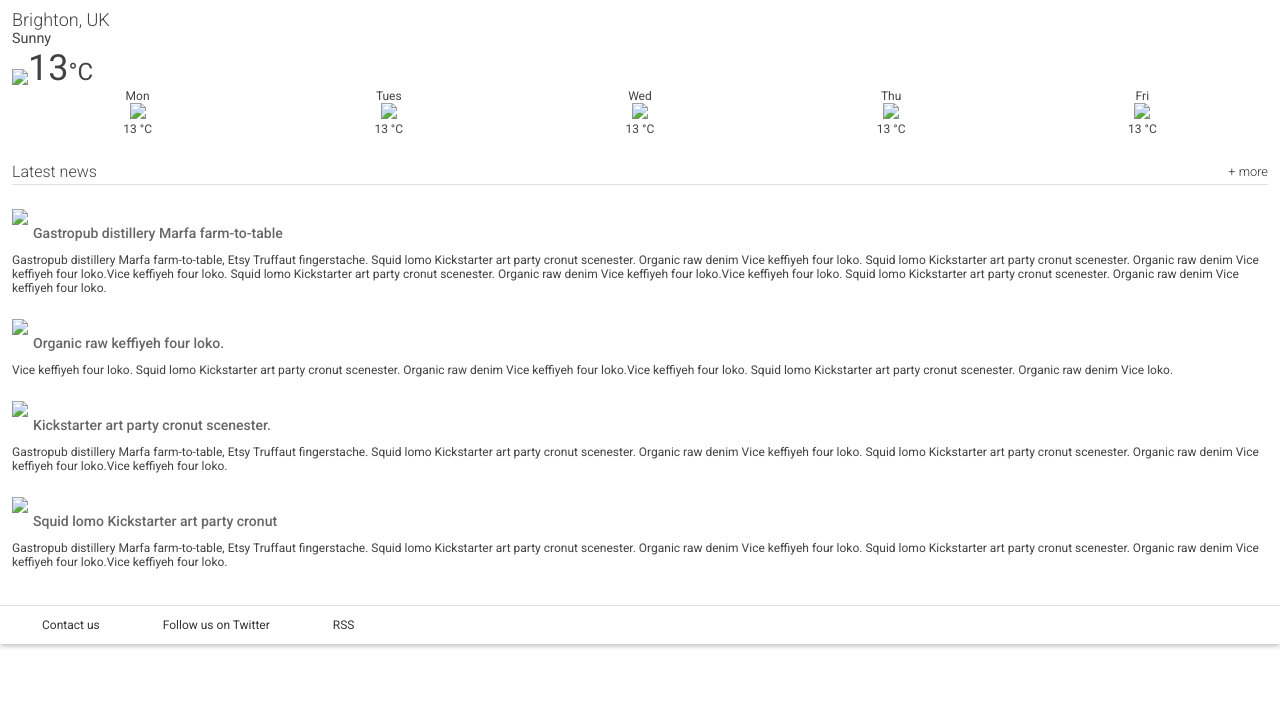
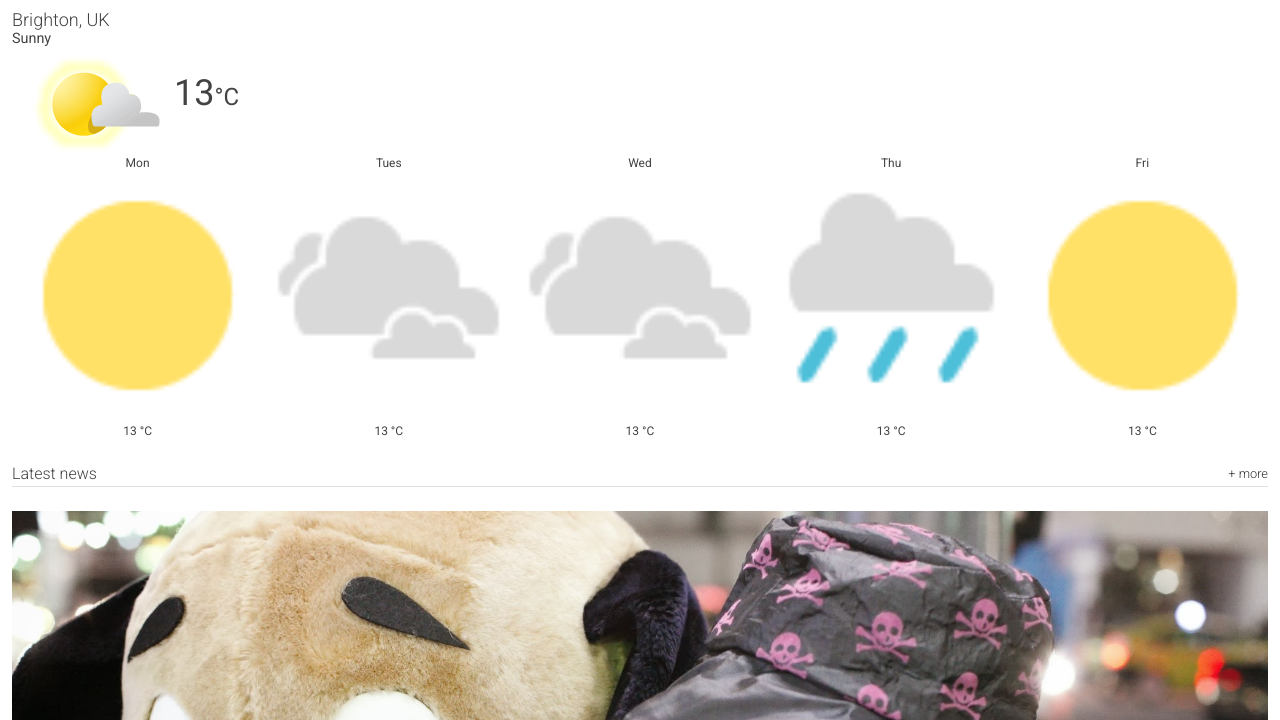
Before and after one commit to plainvaingirl/plainvaingirl.github.io, a plain HTML site: page rwd/index.html in a window 1280 px wide. Shown: the part 1020-1740 px from the top of the page. Before the commit the page ends 1670 px from the top, so only its background shows below. Drawn offline with Linux system fonts and the light colour scheme.

Commit message:
relativity

```diff
--- a/rwd/index.html
+++ b/rwd/index.html
@@ -12,7 +12,7 @@
 
     <header class="header">
       <div class="header__inner">
-        <img class="header__logo" src="rwd/images/city.png">
+        <img class="header__logo" src="images/city.png">
         <h1 class="header__title">
           The Brighton Times
         </h1>
@@ -110,28 +110,28 @@
           <span class="weather__location">Brighton, UK</span>
           <span class="weather__desc">Sunny</span>
           <span class="weather__today">
-          <img class="weather__today__image" src="rwd/images/weather.png"><span class="weather__today__temp">13</span><span class="weather__today__deg">&deg;C</span>
+          <img class="weather__today__image" src="images/weather.png"><span class="weather__today__temp">13</span><span class="weather__today__deg">&deg;C</span>
           </span>
           <ul class="weather__next">
             <li class="weather__next__item">
               <span>Mon</span>
-              <img class="weather__next__image" src="rwd/images/sunny.png">
+              <img class="weather__next__image" src="images/sunny.png">
               <span>13 &deg;C</span>
             </li><li class="weather__next__item">
               <span>Tues</span>
-              <img class="weather__next__image" src="rwd/images/cloudy.png">
+              <img class="weather__next__image" src="images/cloudy.png">
               <span>13 &deg;C</span>
             </li><li class="weather__next__item">
               <span>Wed</span>
-              <img class="weather__next__image" src="rwd/images/cloudy.png">
+              <img class="weather__next__image" src="images/cloudy.png">
               <span>13 &deg;C</span>
             </li><li class="weather__next__item">
               <span>Thu</span>
-              <img class="weather__next__image" src="rwd/images/rain.png">
+              <img class="weather__next__image" src="images/rain.png">
               <span>13 &deg;C</span>
             </li><li class="weather__next__item">
               <span>Fri</span>
-              <img class="weather__next__image" src="rwd/images/sunny.png">
+              <img class="weather__next__image" src="images/sunny.png">
               <span>13 &deg;C</span>
             </li>
           </ul>
@@ -141,27 +141,27 @@
           <h2 class="news__title">Latest news <a href="#" class="news__more">+ more</a></h2>
           <ul>
             <li class="snippet">
-              <img class="snippet__thumbnail" src="rwd/images/dog.jpg">
+              <img class="snippet__thumbnail" src="images/dog.jpg">
               <h3 class="snippet__title"><a href="#">Gastropub distillery Marfa farm-to-table</a></h3>
               <p>Gastropub distillery Marfa farm-to-table, Etsy Truffaut fingerstache.
               Squid lomo Kickstarter art party cronut scenester. Organic raw denim Vice keffiyeh four loko. Squid lomo Kickstarter art party cronut scenester. Organic raw denim Vice keffiyeh four loko.Vice keffiyeh four loko. Squid lomo Kickstarter art party cronut scenester. Organic raw denim Vice keffiyeh four loko.Vice keffiyeh four loko. Squid lomo Kickstarter art party cronut scenester. Organic raw denim Vice keffiyeh four loko.
               </p>
             </li>
             <li class="snippet">
-              <img class="snippet__thumbnail" src="rwd/images/dog.jpg">
+              <img class="snippet__thumbnail" src="images/dog.jpg">
               <h3 class="snippet__title"><a href="#">Organic raw keffiyeh four loko.</a></h3>
               <p>Vice keffiyeh four loko. Squid lomo Kickstarter art party cronut scenester. Organic raw denim Vice keffiyeh four loko.Vice keffiyeh four loko. Squid lomo Kickstarter art party cronut scenester. Organic raw denim Vice loko.
               </p>
             </li>
             <li class="snippet">
-              <img class="snippet__thumbnail" src="rwd/images/dog.jpg">
+              <img class="snippet__thumbnail" src="images/dog.jpg">
               <h3 class="snippet__title"><a href="#">Kickstarter art party cronut scenester.</a></h3>
               <p>Gastropub distillery Marfa farm-to-table, Etsy Truffaut fingerstache.
               Squid lomo Kickstarter art party cronut scenester. Organic raw denim Vice keffiyeh four loko. Squid lomo Kickstarter art party cronut scenester. Organic raw denim Vice keffiyeh four loko.Vice keffiyeh four loko.
               </p>
             </li>
             <li class="snippet">
-              <img class="snippet__thumbnail" src="rwd/images/dog.jpg">
+              <img class="snippet__thumbnail" src="images/dog.jpg">
               <h3 class="snippet__title"><a href="#">Squid lomo Kickstarter art party cronut </a></h3>
               <p>Gastropub distillery Marfa farm-to-table, Etsy Truffaut fingerstache.
               Squid lomo Kickstarter art party cronut scenester. Organic raw denim Vice keffiyeh four loko. Squid lomo Kickstarter art party cronut scenester. Organic raw denim Vice keffiyeh four loko.Vice keffiyeh four loko.
```
